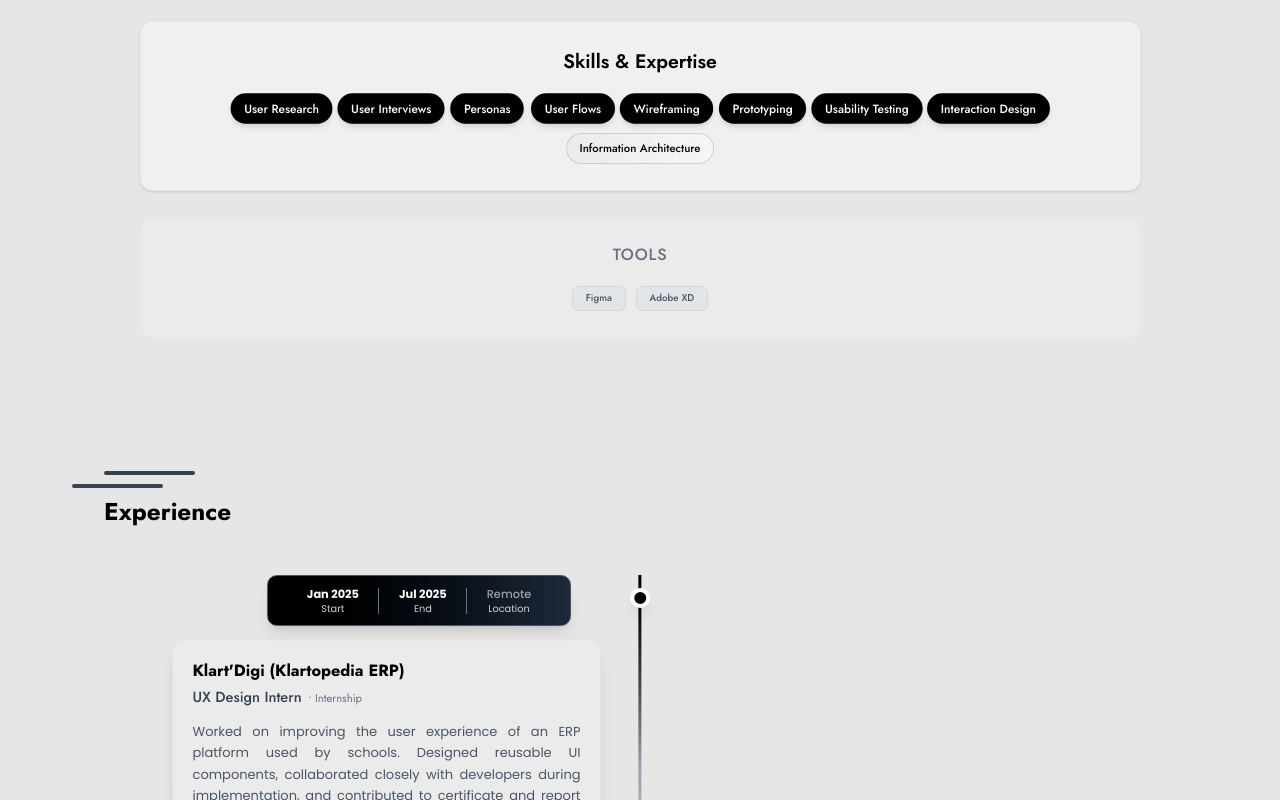
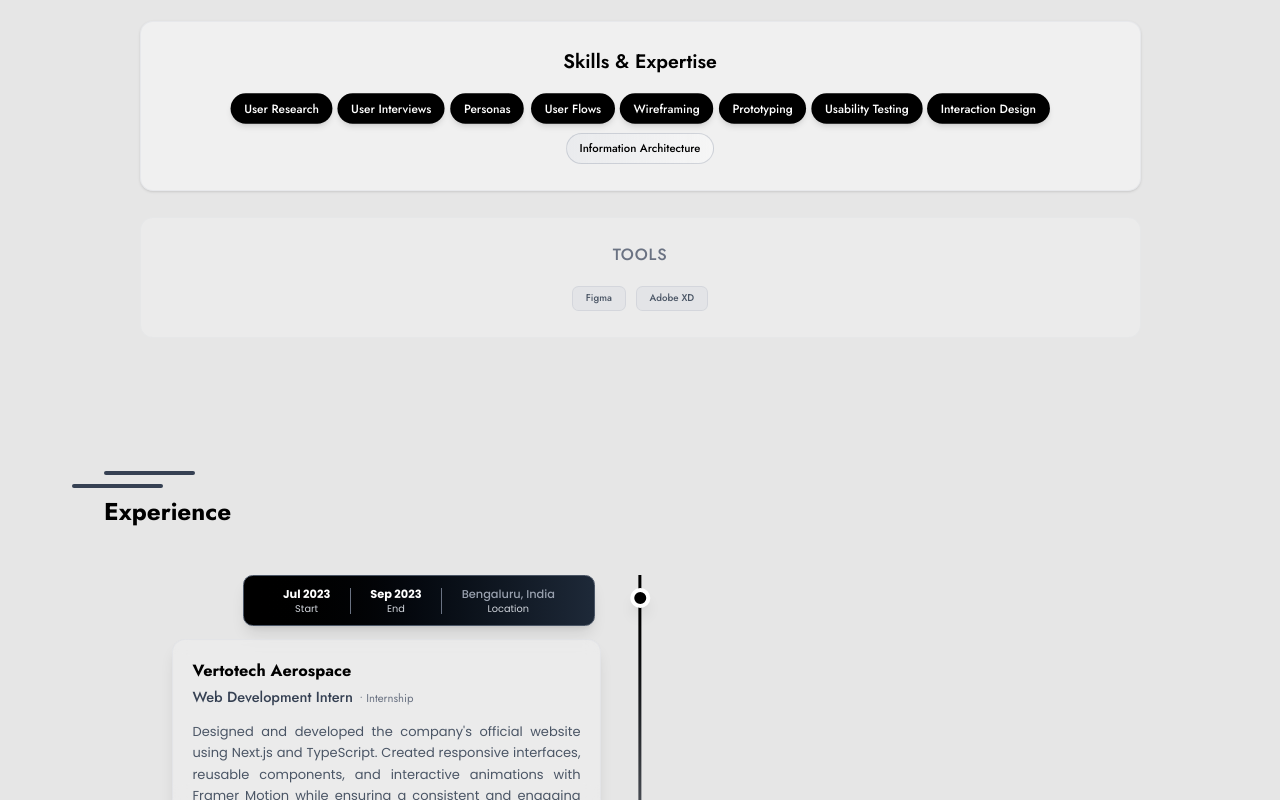
Before and after one commit to shreepaada/Shreepaada-M-C-portfolio, a Next.js app: page /about in a window 1280 px wide. Shown: the part 2000-2800 px from the top of the page. Built offline with nearby package versions, Linux system fonts and the light colour scheme.

Commit message:
add ecperience fixed allignemnt

```diff
--- a/app/about/components/experience.jsx
+++ b/app/about/components/experience.jsx
@@ -24,6 +24,26 @@ const experiences = [
 			"Developer Handoff",
 		],
 	},
+	{
+	id: 2,
+	startDate: "Jul 2023",
+	endDate: "Sep 2023",
+	company: "Vertotech Aerospace",
+	position: "Web Development Intern",
+	type: "Internship",
+	location: "Bengaluru, India",
+	description:
+	"Designed and developed the company's official website using Next.js and TypeScript. Created responsive interfaces, reusable components, and interactive animations with Framer Motion while ensuring a consistent and engaging user experience across devices.",
+	skills: [
+		"Next.js",
+		"TypeScript",
+		"React",
+		"Framer Motion",
+		"Responsive Design",
+		"Gsap",
+		"Java Script",
+	],
+},
 ];
 
 experiences.reverse();
--- a/app/about/components/skills/skills.jsx
+++ b/app/about/components/skills/skills.jsx
@@ -44,7 +44,7 @@ const skillCategories = {
 			"Designing solutions across healthcare, education, agriculture, and family management domains",
 		skills: [
 			{ name: "ERP Systems", highlight: true },
-			{ name: "Blood Donation", highlight: true },
+			{ name: "Blood Donation app", highlight: true },
 			{ name: "GIS", highlight: true },
 			{ name: "Google Earth Engine", highlight: true }
 		],
--- a/components/Hr.jsx
+++ b/components/Hr.jsx
@@ -35,7 +35,7 @@ export default function Hr({ variant }) {
 						}}></motion.div>
 				</>
 			) : (
-				<div className="flex justify-center items-center flex-col my-5">
+				<div className="flex flex-col items-start my-5">
 					<motion.div
 						className="bg-gray-700 w-20 h-1 rounded-full mb-2"
 						initial={{
```
